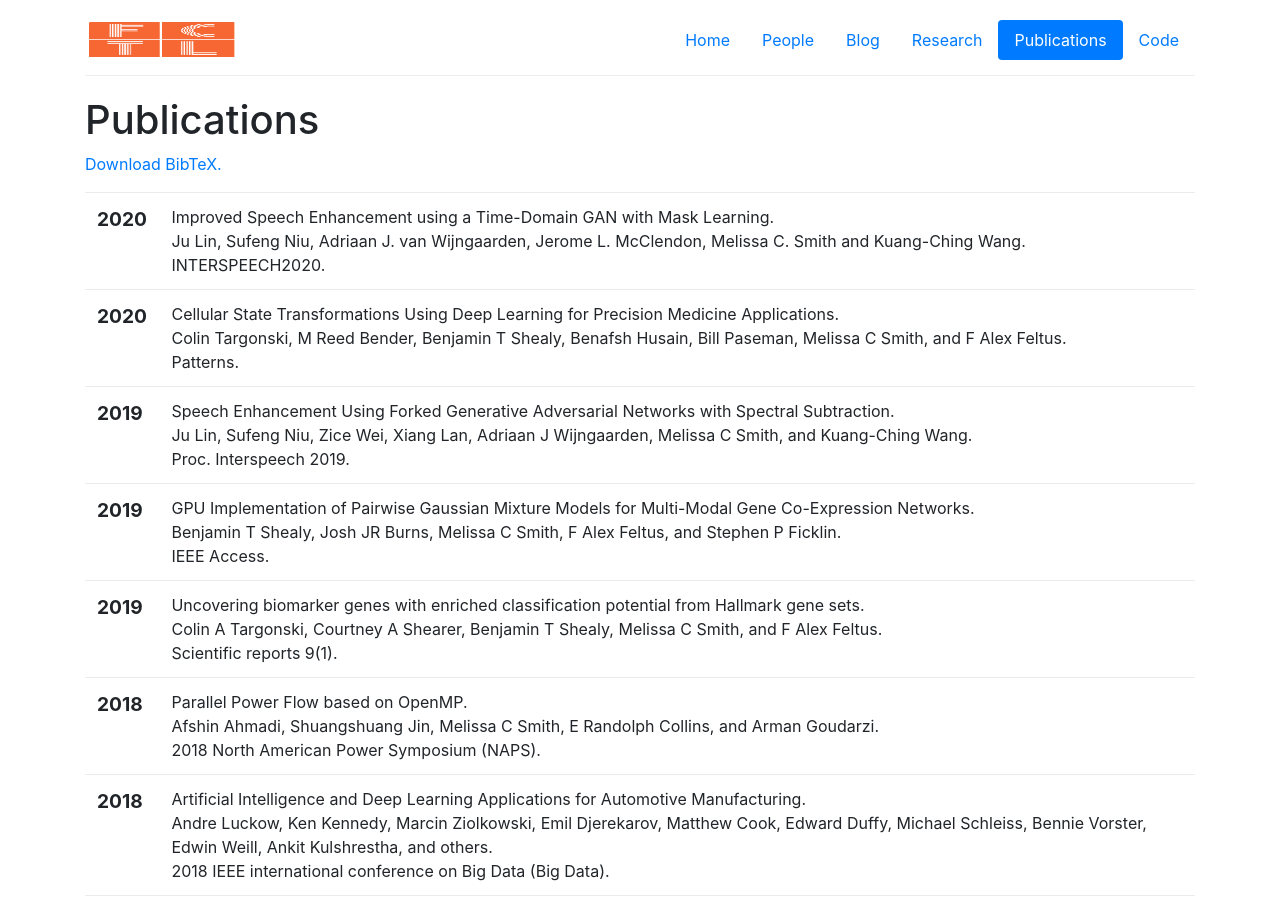
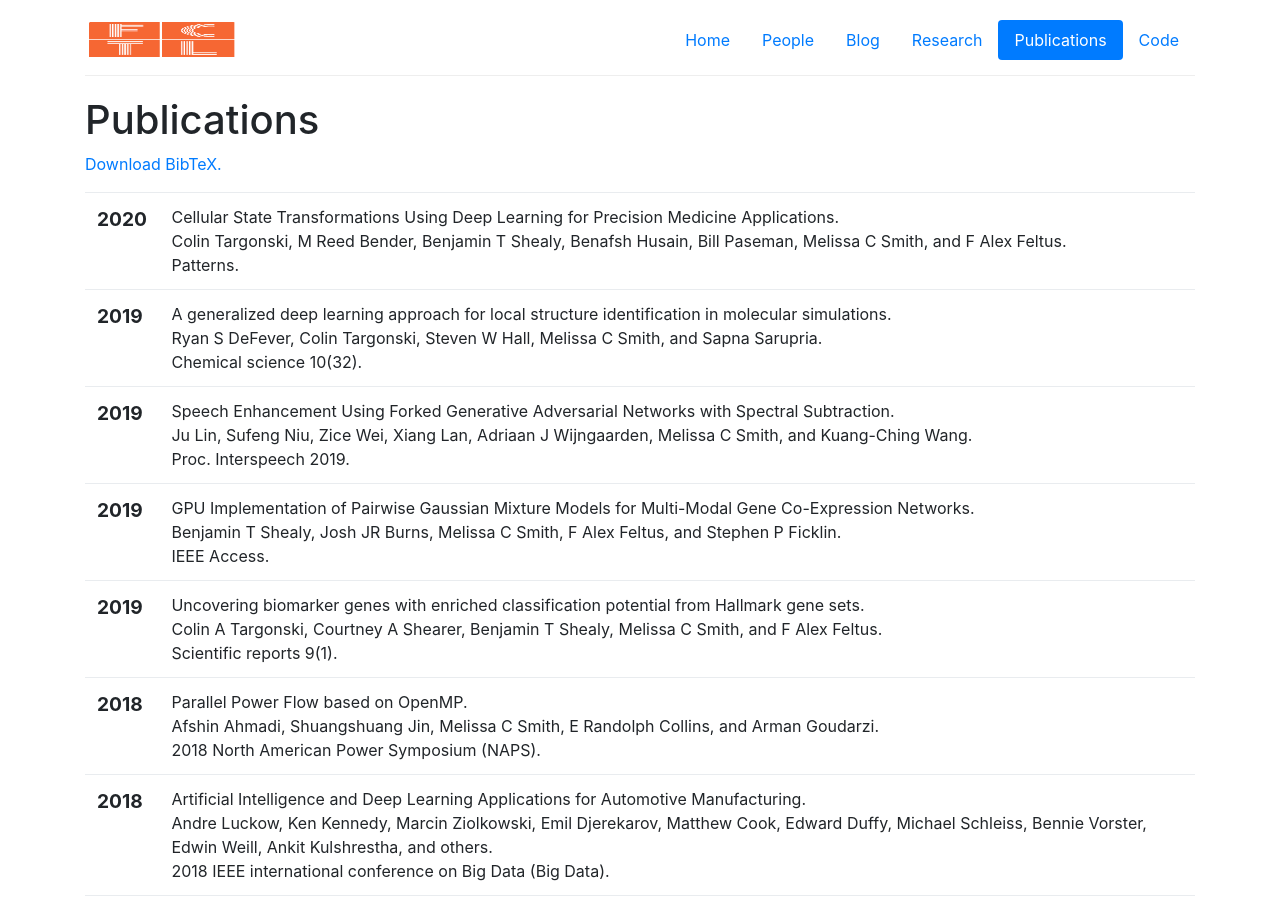
Before and after one commit to CUFCTL/cufctl.github.io, a Jekyll site: the page built from publications.html, in a window 1280 px wide and 900 px high. Built offline with Jekyll 4.4.1, drawn with Linux system fonts in a browser that asks for light colours.

Commit message:
Updated publications

```diff
--- a/_includes/pubs.html
+++ b/_includes/pubs.html
@@ -1,24 +1,5 @@
 <table class="table">
 <tbody>
-	<tr>
-			<td>
-				<span class="date">
-					<big><strong>2020</strong></big><br />
-				</span>
-			</td>
-			<td class="publication">
-				<span class="pubtitle">
-					Improved Speech Enhancement using a Time-Domain GAN with Mask Learning.
-				</span><br />
-				<span class="authors">
-					Ju Lin, Sufeng Niu, Adriaan J. van Wijngaarden, Jerome L. McClendon, Melissa C. Smith and Kuang-Ching Wang.
-				</span><br />
-				<span class="venuetype"></span><span class="venue">INTERSPEECH2020</span>.
-				<br />
-				<span class="links">
-				</span>
-			</td>
-	</tr>
 	<tr>
 		<td>
 			<span class="date">
@@ -33,6 +14,25 @@
 				Colin Targonski, M Reed Bender, Benjamin T Shealy, Benafsh Husain, Bill Paseman, Melissa C Smith, and F Alex Feltus.
 			</span><br />
 			<span class="venuetype"></span><span class="venue">Patterns</span>.
+			<br />
+			<span class="links">
+			</span>
+		</td>
+	</tr>
+	<tr>
+		<td>
+			<span class="date">
+				<big><strong>2019</strong></big><br />
+			</span>
+		</td>
+		<td class="publication">
+			<span class="pubtitle">
+				A generalized deep learning approach for local structure identification in molecular simulations.
+			</span><br />
+			<span class="authors">
+				Ryan S DeFever, Colin Targonski, Steven W Hall, Melissa C Smith, and Sapna Sarupria.
+			</span><br />
+			<span class="venuetype"></span><span class="venue">Chemical science 10(32)</span>.
 			<br />
 			<span class="links">
 			</span>
```
Also changed, not shown: bib/pubs.bib (+11 -0 lines).
